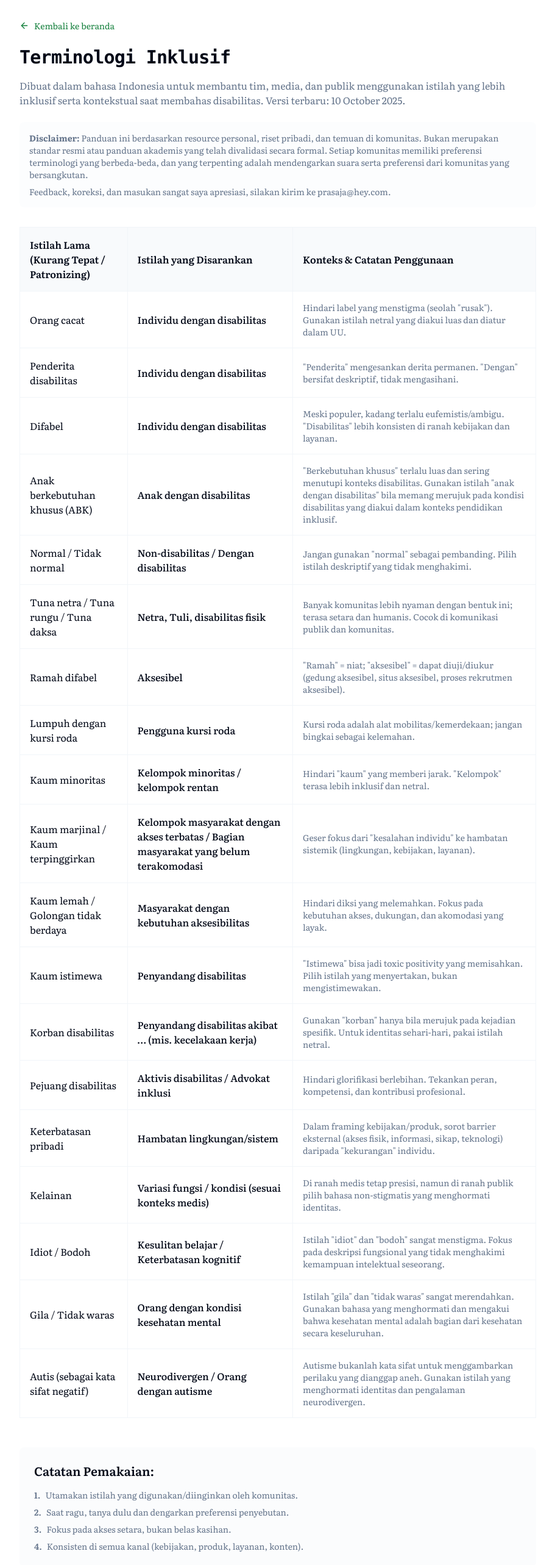
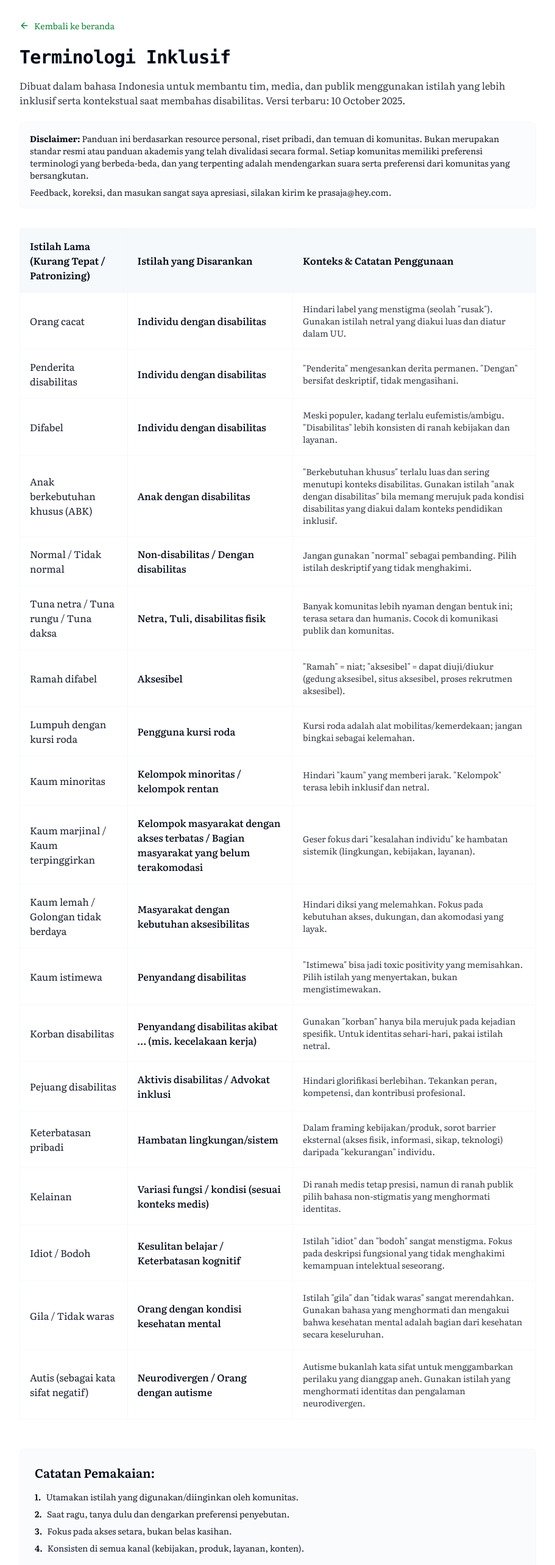
Before and after one commit to orepras/prasaja.com, a React (Vite) app: page /terminologi-inklusif in a window 1280 px wide. Shown: the part 80-2646 px from the top of the page at 61% size, without its empty margins (184-1095 px from the left). Built offline with nearby package versions, Linux system fonts and the light colour scheme.

Commit message:
text color to add contrast

```diff
--- a/src/pages/TerminologiInklusif.tsx
+++ b/src/pages/TerminologiInklusif.tsx
@@ -16,149 +16,149 @@ export default function TerminologiInklusif() {
         <h1 className="text-3xl font-bold font-mono tracking-tight mb-4">
           Terminologi Inklusif
         </h1>
-        <p className="text-muted-foreground mb-6">
+        <p className="text-foreground/80 mb-6">
           Dibuat dalam bahasa Indonesia untuk membantu tim, media, dan publik menggunakan istilah yang lebih inklusif serta kontekstual saat membahas disabilitas. Versi terbaru: 10 October 2025.
         </p>
-        <div className="p-4 bg-muted/20 rounded-lg mb-8">
-          <p className="text-sm text-muted-foreground">
-            <strong>Disclaimer:</strong> Panduan ini berdasarkan resource personal, riset pribadi, dan temuan di komunitas.
+        <div className="p-4 bg-muted/30 rounded-lg mb-8 border border-muted/50">
+          <p className="text-sm text-foreground/90">
+            <strong className="text-foreground">Disclaimer:</strong> Panduan ini berdasarkan resource personal, riset pribadi, dan temuan di komunitas.
             Bukan merupakan standar resmi atau panduan akademis yang telah divalidasi secara formal.
             Setiap komunitas memiliki preferensi terminologi yang berbeda-beda, dan yang terpenting adalah
             mendengarkan suara serta preferensi dari komunitas yang bersangkutan.
           </p>
-          <p className="text-sm text-muted-foreground mt-2">
+          <p className="text-sm text-foreground/90 mt-2">
             Feedback, koreksi, dan masukan sangat saya apresiasi, silakan kirim ke prasaja@hey.com.
           </p>
         </div>
       </div>
 
       <div className="overflow-x-auto">
-        <table className="w-full border-collapse border border-muted">
+        <table className="w-full border-collapse border border-muted/60">
           <thead>
-            <tr className="bg-muted/50">
-              <th className="border border-muted p-4 text-left font-semibold">Istilah Lama (Kurang Tepat / Patronizing)</th>
-              <th className="border border-muted p-4 text-left font-semibold">Istilah yang Disarankan</th>
-              <th className="border border-muted p-4 text-left font-semibold">Konteks & Catatan Penggunaan</th>
+            <tr className="bg-muted/60">
+              <th className="border border-muted/60 p-4 text-left font-semibold text-foreground">Istilah Lama (Kurang Tepat / Patronizing)</th>
+              <th className="border border-muted/60 p-4 text-left font-semibold text-foreground">Istilah yang Disarankan</th>
+              <th className="border border-muted/60 p-4 text-left font-semibold text-foreground">Konteks & Catatan Penggunaan</th>
             </tr>
           </thead>
           <tbody>
             {/* Terminologi yang paling sering digunakan */}
             <tr>
-              <td className="border border-muted p-4">Orang cacat</td>
-              <td className="border border-muted p-4 font-medium">Individu dengan disabilitas</td>
-              <td className="border border-muted p-4 text-sm text-muted-foreground">Hindari label yang menstigma (seolah "rusak"). Gunakan istilah netral yang diakui luas dan diatur dalam UU.</td>
+              <td className="border border-muted/60 p-4 text-foreground/90">Orang cacat</td>
+              <td className="border border-muted/60 p-4 font-medium text-foreground">Individu dengan disabilitas</td>
+              <td className="border border-muted/60 p-4 text-sm text-foreground/80">Hindari label yang menstigma (seolah "rusak"). Gunakan istilah netral yang diakui luas dan diatur dalam UU.</td>
             </tr>
             <tr>
-              <td className="border border-muted p-4">Penderita disabilitas</td>
-              <td className="border border-muted p-4 font-medium">Individu dengan disabilitas</td>
-              <td className="border border-muted p-4 text-sm text-muted-foreground">"Penderita" mengesankan derita permanen. "Dengan" bersifat deskriptif, tidak mengasihani.</td>
+              <td className="border border-muted/60 p-4 text-foreground/90">Penderita disabilitas</td>
+              <td className="border border-muted/60 p-4 font-medium text-foreground">Individu dengan disabilitas</td>
+              <td className="border border-muted/60 p-4 text-sm text-foreground/80">"Penderita" mengesankan derita permanen. "Dengan" bersifat deskriptif, tidak mengasihani.</td>
             </tr>
             <tr>
-              <td className="border border-muted p-4">Difabel</td>
-              <td className="border border-muted p-4 font-medium">Individu dengan disabilitas</td>
-              <td className="border border-muted p-4 text-sm text-muted-foreground">Meski populer, kadang terlalu eufemistis/ambigu. "Disabilitas" lebih konsisten di ranah kebijakan dan layanan.</td>
+              <td className="border border-muted/60 p-4 text-foreground/90">Difabel</td>
+              <td className="border border-muted/60 p-4 font-medium text-foreground">Individu dengan disabilitas</td>
+              <td className="border border-muted/60 p-4 text-sm text-foreground/80">Meski populer, kadang terlalu eufemistis/ambigu. "Disabilitas" lebih konsisten di ranah kebijakan dan layanan.</td>
             </tr>
             <tr>
-              <td className="border border-muted p-4">Anak berkebutuhan khusus (ABK)</td>
-              <td className="border border-muted p-4 font-medium">Anak dengan disabilitas</td>
-              <td className="border border-muted p-4 text-sm text-muted-foreground">"Berkebutuhan khusus" terlalu luas dan sering menutupi konteks disabilitas. Gunakan istilah "anak dengan disabilitas" bila memang merujuk pada kondisi disabilitas yang diakui dalam konteks pendidikan inklusif.</td>
+              <td className="border border-muted/60 p-4 text-foreground/90">Anak berkebutuhan khusus (ABK)</td>
+              <td className="border border-muted/60 p-4 font-medium text-foreground">Anak dengan disabilitas</td>
+              <td className="border border-muted/60 p-4 text-sm text-foreground/80">"Berkebutuhan khusus" terlalu luas dan sering menutupi konteks disabilitas. Gunakan istilah "anak dengan disabilitas" bila memang merujuk pada kondisi disabilitas yang diakui dalam konteks pendidikan inklusif.</td>
             </tr>
             <tr>
-              <td className="border border-muted p-4">Normal / Tidak normal</td>
-              <td className="border border-muted p-4 font-medium">Non-disabilitas / Dengan disabilitas</td>
-              <td className="border border-muted p-4 text-sm text-muted-foreground">Jangan gunakan "normal" sebagai pembanding. Pilih istilah deskriptif yang tidak menghakimi.</td>
+              <td className="border border-muted/60 p-4 text-foreground/90">Normal / Tidak normal</td>
+              <td className="border border-muted/60 p-4 font-medium text-foreground">Non-disabilitas / Dengan disabilitas</td>
+              <td className="border border-muted/60 p-4 text-sm text-foreground/80">Jangan gunakan "normal" sebagai pembanding. Pilih istilah deskriptif yang tidak menghakimi.</td>
             </tr>
             <tr>
-              <td className="border border-muted p-4">Tuna netra / Tuna rungu / Tuna daksa</td>
-              <td className="border border-muted p-4 font-medium">Netra, Tuli, disabilitas fisik</td>
-              <td className="border border-muted p-4 text-sm text-muted-foreground">Banyak komunitas lebih nyaman dengan bentuk ini; terasa setara dan humanis. Cocok di komunikasi publik dan komunitas.</td>
+              <td className="border border-muted/60 p-4 text-foreground/90">Tuna netra / Tuna rungu / Tuna daksa</td>
+              <td className="border border-muted/60 p-4 font-medium text-foreground">Netra, Tuli, disabilitas fisik</td>
+              <td className="border border-muted/60 p-4 text-sm text-foreground/80">Banyak komunitas lebih nyaman dengan bentuk ini; terasa setara dan humanis. Cocok di komunikasi publik dan komunitas.</td>
             </tr>
             <tr>
-              <td className="border border-muted p-4">Ramah difabel</td>
-              <td className="border border-muted p-4 font-medium">Aksesibel</td>
-              <td className="border border-muted p-4 text-sm text-muted-foreground">"Ramah" = niat; "aksesibel" = dapat diuji/diukur (gedung aksesibel, situs aksesibel, proses rekrutmen aksesibel).</td>
+              <td className="border border-muted/60 p-4 text-foreground/90">Ramah difabel</td>
+              <td className="border border-muted/60 p-4 font-medium text-foreground">Aksesibel</td>
+              <td className="border border-muted/60 p-4 text-sm text-foreground/80">"Ramah" = niat; "aksesibel" = dapat diuji/diukur (gedung aksesibel, situs aksesibel, proses rekrutmen aksesibel).</td>
             </tr>
             <tr>
-              <td className="border border-muted p-4">Lumpuh dengan kursi roda</td>
-              <td className="border border-muted p-4 font-medium">Pengguna kursi roda</td>
-              <td className="border border-muted p-4 text-sm text-muted-foreground">Kursi roda adalah alat mobilitas/kemerdekaan; jangan bingkai sebagai kelemahan.</td>
+              <td className="border border-muted/60 p-4 text-foreground/90">Lumpuh dengan kursi roda</td>
+              <td className="border border-muted/60 p-4 font-medium text-foreground">Pengguna kursi roda</td>
+              <td className="border border-muted/60 p-4 text-sm text-foreground/80">Kursi roda adalah alat mobilitas/kemerdekaan; jangan bingkai sebagai kelemahan.</td>
             </tr>
             <tr>
-              <td className="border border-muted p-4">Kaum minoritas</td>
-              <td className="border border-muted p-4 font-medium">Kelompok minoritas / kelompok rentan</td>
-              <td className="border border-muted p-4 text-sm text-muted-foreground">Hindari "kaum" yang memberi jarak. "Kelompok" terasa lebih inklusif dan netral.</td>
+              <td className="border border-muted/60 p-4 text-foreground/90">Kaum minoritas</td>
+              <td className="border border-muted/60 p-4 font-medium text-foreground">Kelompok minoritas / kelompok rentan</td>
+              <td className="border border-muted/60 p-4 text-sm text-foreground/80">Hindari "kaum" yang memberi jarak. "Kelompok" terasa lebih inklusif dan netral.</td>
             </tr>
             <tr>
-              <td className="border border-muted p-4">Kaum marjinal / Kaum terpinggirkan</td>
-              <td className="border border-muted p-4 font-medium">Kelompok masyarakat dengan akses terbatas / Bagian masyarakat yang belum terakomodasi</td>
-              <td className="border border-muted p-4 text-sm text-muted-foreground">Geser fokus dari "kesalahan individu" ke hambatan sistemik (lingkungan, kebijakan, layanan).</td>
+              <td className="border border-muted/60 p-4 text-foreground/90">Kaum marjinal / Kaum terpinggirkan</td>
+              <td className="border border-muted/60 p-4 font-medium text-foreground">Kelompok masyarakat dengan akses terbatas / Bagian masyarakat yang belum terakomodasi</td>
+              <td className="border border-muted/60 p-4 text-sm text-foreground/80">Geser fokus dari "kesalahan individu" ke hambatan sistemik (lingkungan, kebijakan, layanan).</td>
             </tr>
             <tr>
-              <td className="border border-muted p-4">Kaum lemah / Golongan tidak berdaya</td>
-              <td className="border border-muted p-4 font-medium">Masyarakat dengan kebutuhan aksesibilitas</td>
-              <td className="border border-muted p-4 text-sm text-muted-foreground">Hindari diksi yang melemahkan. Fokus pada kebutuhan akses, dukungan, dan akomodasi yang layak.</td>
+              <td className="border border-muted/60 p-4 text-foreground/90">Kaum lemah / Golongan tidak berdaya</td>
+              <td className="border border-muted/60 p-4 font-medium text-foreground">Masyarakat dengan kebutuhan aksesibilitas</td>
+              <td className="border border-muted/60 p-4 text-sm text-foreground/80">Hindari diksi yang melemahkan. Fokus pada kebutuhan akses, dukungan, dan akomodasi yang layak.</td>
             </tr>
             <tr>
-              <td className="border border-muted p-4">Kaum istimewa</td>
-              <td className="border border-muted p-4 font-medium">Penyandang disabilitas</td>
-              <td className="border border-muted p-4 text-sm text-muted-foreground">"Istimewa" bisa jadi toxic positivity yang memisahkan. Pilih istilah yang menyertakan, bukan mengistimewakan.</td>
+              <td className="border border-muted/60 p-4 text-foreground/90">Kaum istimewa</td>
+              <td className="border border-muted/60 p-4 font-medium text-foreground">Penyandang disabilitas</td>
+              <td className="border border-muted/60 p-4 text-sm text-foreground/80">"Istimewa" bisa jadi toxic positivity yang memisahkan. Pilih istilah yang menyertakan, bukan mengistimewakan.</td>
             </tr>
             <tr>
-              <td className="border border-muted p-4">Korban disabilitas</td>
-              <td className="border border-muted p-4 font-medium">Penyandang disabilitas akibat … (mis. kecelakaan kerja)</td>
-              <td className="border border-muted p-4 text-sm text-muted-foreground">Gunakan "korban" hanya bila merujuk pada kejadian spesifik. Untuk identitas sehari-hari, pakai istilah netral.</td>
+              <td className="border border-muted/60 p-4 text-foreground/90">Korban disabilitas</td>
+              <td className="border border-muted/60 p-4 font-medium text-foreground">Penyandang disabilitas akibat … (mis. kecelakaan kerja)</td>
+              <td className="border border-muted/60 p-4 text-sm text-foreground/80">Gunakan "korban" hanya bila merujuk pada kejadian spesifik. Untuk identitas sehari-hari, pakai istilah netral.</td>
             </tr>
             <tr>
-              <td className="border border-muted p-4">Pejuang disabilitas</td>
-              <td className="border border-muted p-4 font-medium">Aktivis disabilitas / Advokat inklusi</td>
-              <td className="border border-muted p-4 text-sm text-muted-foreground">Hindari glorifikasi berlebihan. Tekankan peran, kompetensi, dan kontribusi profesional.</td>
+              <td className="border border-muted/60 p-4 text-foreground/90">Pejuang disabilitas</td>
+              <td className="border border-muted/60 p-4 font-medium text-foreground">Aktivis disabilitas / Advokat inklusi</td>
+              <td className="border border-muted/60 p-4 text-sm text-foreground/80">Hindari glorifikasi berlebihan. Tekankan peran, kompetensi, dan kontribusi profesional.</td>
             </tr>
             <tr>
-              <td className="border border-muted p-4">Keterbatasan pribadi</td>
-              <td className="border border-muted p-4 font-medium">Hambatan lingkungan/sistem</td>
-              <td className="border border-muted p-4 text-sm text-muted-foreground">Dalam framing kebijakan/produk, sorot barrier eksternal (akses fisik, informasi, sikap, teknologi) daripada "kekurangan" individu.</td>
+              <td className="border border-muted/60 p-4 text-foreground/90">Keterbatasan pribadi</td>
+              <td className="border border-muted/60 p-4 font-medium text-foreground">Hambatan lingkungan/sistem</td>
+              <td className="border border-muted/60 p-4 text-sm text-foreground/80">Dalam framing kebijakan/produk, sorot barrier eksternal (akses fisik, informasi, sikap, teknologi) daripada "kekurangan" individu.</td>
             </tr>
             <tr>
-              <td className="border border-muted p-4">Kelainan</td>
-              <td className="border border-muted p-4 font-medium">Variasi fungsi / kondisi (sesuai konteks medis)</td>
-              <td className="border border-muted p-4 text-sm text-muted-foreground">Di ranah medis tetap presisi, namun di ranah publik pilih bahasa non-stigmatis yang menghormati identitas.</td>
+              <td className="border border-muted/60 p-4 text-foreground/90">Kelainan</td>
+              <td className="border border-muted/60 p-4 font-medium text-foreground">Variasi fungsi / kondisi (sesuai konteks medis)</td>
+              <td className="border border-muted/60 p-4 text-sm text-foreground/80">Di ranah medis tetap presisi, namun di ranah publik pilih bahasa non-stigmatis yang menghormati identitas.</td>
             </tr>
             <tr>
-              <td className="border border-muted p-4">Idiot / Bodoh</td>
-              <td className="border border-muted p-4 font-medium">Kesulitan belajar / Keterbatasan kognitif</td>
-              <td className="border border-muted p-4 text-sm text-muted-foreground">Istilah "idiot" dan "bodoh" sangat menstigma. Fokus pada deskripsi fungsional yang tidak menghakimi kemampuan intelektual seseorang.</td>
+              <td className="border border-muted/60 p-4 text-foreground/90">Idiot / Bodoh</td>
+              <td className="border border-muted/60 p-4 font-medium text-foreground">Kesulitan belajar / Keterbatasan kognitif</td>
+              <td className="border border-muted/60 p-4 text-sm text-foreground/80">Istilah "idiot" dan "bodoh" sangat menstigma. Fokus pada deskripsi fungsional yang tidak menghakimi kemampuan intelektual seseorang.</td>
             </tr>
             <tr>
-              <td className="border border-muted p-4">Gila / Tidak waras</td>
-              <td className="border border-muted p-4 font-medium">Orang dengan kondisi kesehatan mental</td>
-              <td className="border border-muted p-4 text-sm text-muted-foreground">Istilah "gila" dan "tidak waras" sangat merendahkan. Gunakan bahasa yang menghormati dan mengakui bahwa kesehatan mental adalah bagian dari kesehatan secara keseluruhan.</td>
+              <td className="border border-muted/60 p-4 text-foreground/90">Gila / Tidak waras</td>
+              <td className="border border-muted/60 p-4 font-medium text-foreground">Orang dengan kondisi kesehatan mental</td>
+              <td className="border border-muted/60 p-4 text-sm text-foreground/80">Istilah "gila" dan "tidak waras" sangat merendahkan. Gunakan bahasa yang menghormati dan mengakui bahwa kesehatan mental adalah bagian dari kesehatan secara keseluruhan.</td>
             </tr>
             <tr>
-              <td className="border border-muted p-4">Autis (sebagai kata sifat negatif)</td>
-              <td className="border border-muted p-4 font-medium">Neurodivergen / Orang dengan autisme</td>
-              <td className="border border-muted p-4 text-sm text-muted-foreground">Autisme bukanlah kata sifat untuk menggambarkan perilaku yang dianggap aneh. Gunakan istilah yang menghormati identitas dan pengalaman neurodivergen.</td>
+              <td className="border border-muted/60 p-4 text-foreground/90">Autis (sebagai kata sifat negatif)</td>
+              <td className="border border-muted/60 p-4 font-medium text-foreground">Neurodivergen / Orang dengan autisme</td>
+              <td className="border border-muted/60 p-4 text-sm text-foreground/80">Autisme bukanlah kata sifat untuk menggambarkan perilaku yang dianggap aneh. Gunakan istilah yang menghormati identitas dan pengalaman neurodivergen.</td>
             </tr>
           </tbody>
         </table>
       </div>
 
-      <div className="mt-12 p-6 bg-muted/30 rounded-lg">
-        <h2 className="text-xl font-semibold mb-4">Catatan Pemakaian:</h2>
-        <ol className="space-y-2 text-sm text-muted-foreground">
+      <div className="mt-12 p-6 bg-muted/40 rounded-lg border border-muted/50">
+        <h2 className="text-xl font-semibold mb-4 text-foreground">Catatan Pemakaian:</h2>
+        <ol className="space-y-2 text-sm text-foreground/90">
           <li className="flex items-start">
-            <span className="font-semibold mr-2">1.</span>
+            <span className="font-semibold mr-2 text-foreground">1.</span>
             <span>Utamakan istilah yang digunakan/diinginkan oleh komunitas.</span>
           </li>
           <li className="flex items-start">
-            <span className="font-semibold mr-2">2.</span>
+            <span className="font-semibold mr-2 text-foreground">2.</span>
             <span>Saat ragu, tanya dulu dan dengarkan preferensi penyebutan.</span>
           </li>
           <li className="flex items-start">
-            <span className="font-semibold mr-2">3.</span>
+            <span className="font-semibold mr-2 text-foreground">3.</span>
             <span>Fokus pada akses setara, bukan belas kasihan.</span>
           </li>
           <li className="flex items-start">
-            <span className="font-semibold mr-2">4.</span>
+            <span className="font-semibold mr-2 text-foreground">4.</span>
             <span>Konsisten di semua kanal (kebijakan, produk, layanan, konten).</span>
           </li>
         </ol>
```
